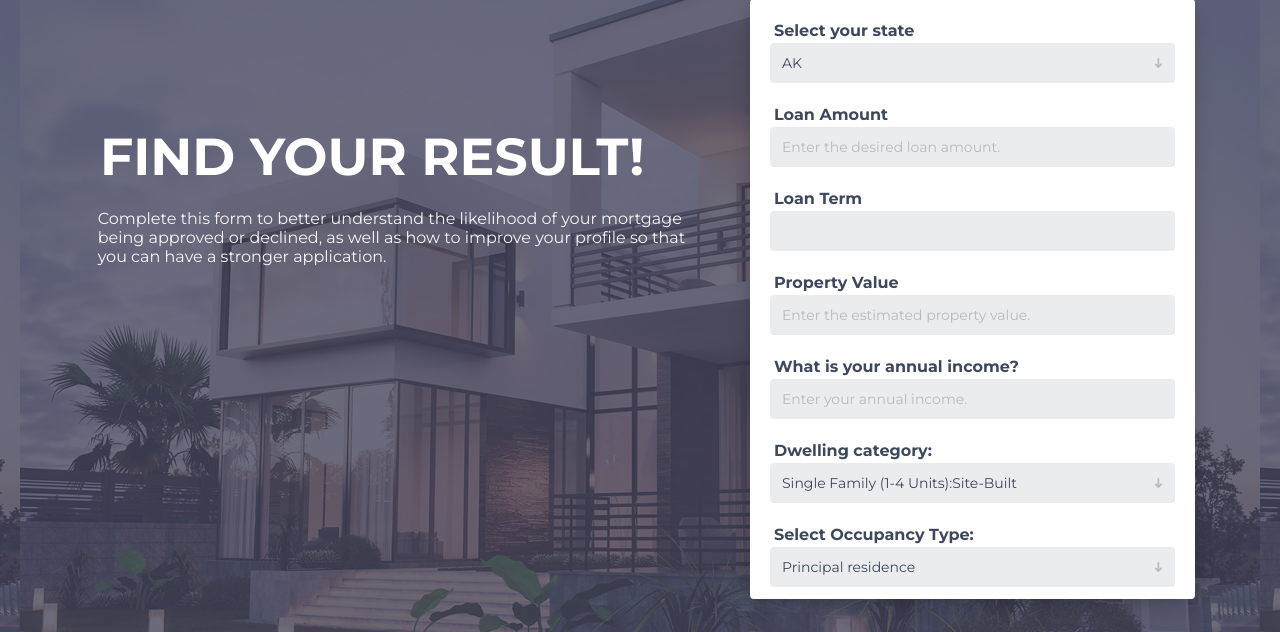
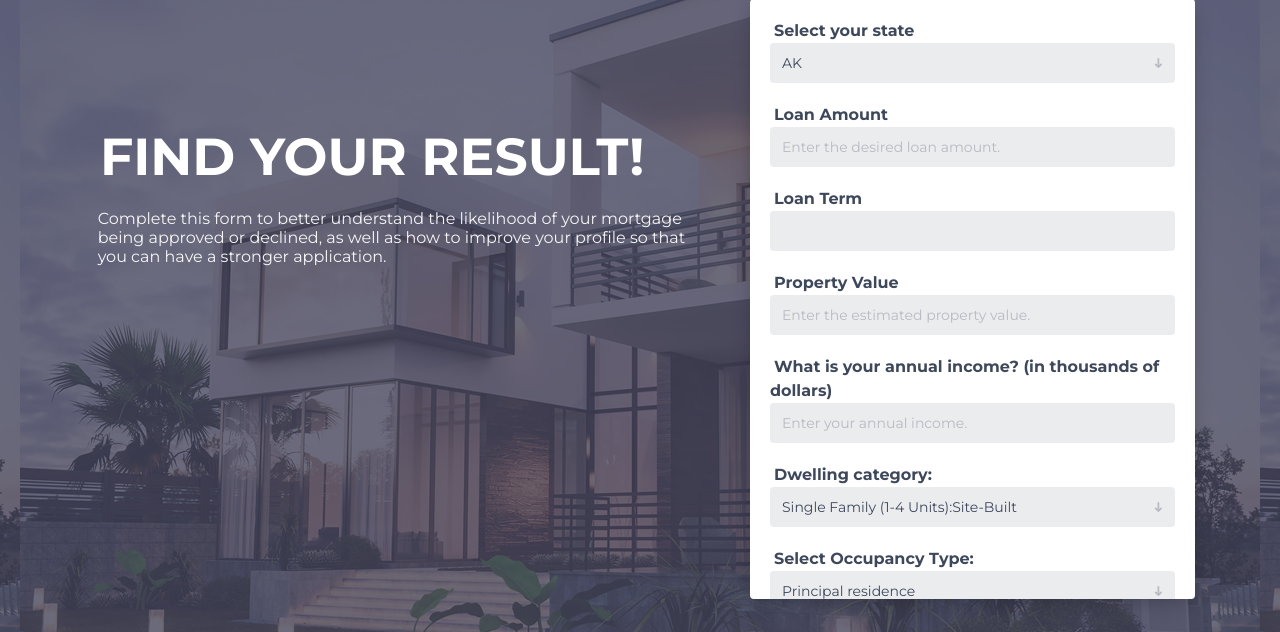
Before and after one commit to kreetigulati/mortgage_megalodons, a Flask app: page /prediction in a window 1280 px wide. Shown: the part 1065-1697 px from the top of the page. Run offline with Flask 2, Linux system fonts and the light colour scheme; some libraries are stand-ins or nearby versions.

Commit message:
fixing minor error in prediction.html

```diff
--- a/templates/prediction.html
+++ b/templates/prediction.html
@@ -115,7 +115,7 @@
                                 </div>
                                 <!-- Income -->
                                 <div class="form-group">
-                                    <span class="form-label">What is your annual income?</span>
+                                    <span class="form-label">What is your annual income? (in thousands of dollars)</span>
                                     <input name="income" class="form-control" type="number" placeholder="Enter your annual income.">
                                 </div>
                                 <!-- type of unit -->
@@ -466,7 +466,7 @@
                                 </div>
                                 <!-- coapplicant sex-->
                                 <div class="form-group">
-                                    <span class="form-label">What is the applicant's sex?</span>
+                                    <span class="form-label">What is the co-applicant's sex?</span>
                                     <select name="cosex" class="form-control">
                                         <option>Male</option>
                                         <option>Female</option>
@@ -527,7 +527,7 @@
                                 </div>
                                 <!-- census tract -->
                                 <div class="form-group">
-                                    <span class="form-label">Enter yur Census Tract</span>
+                                    <span class="form-label">Enter your Census Tract</span>
                                     <input name="census" class="form-control" type="number">
                                 </div>
                                 <!-- tract_population -->
```
